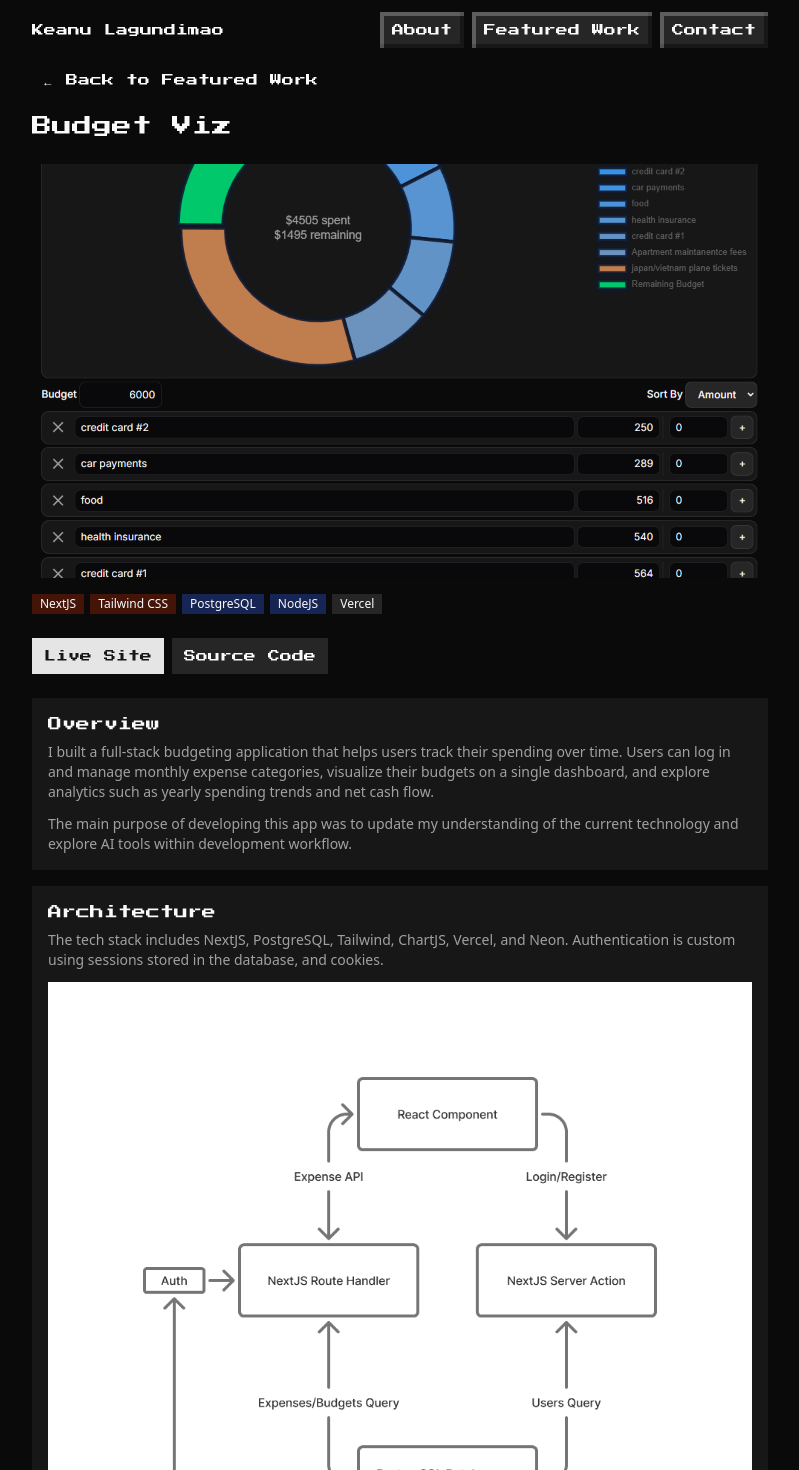
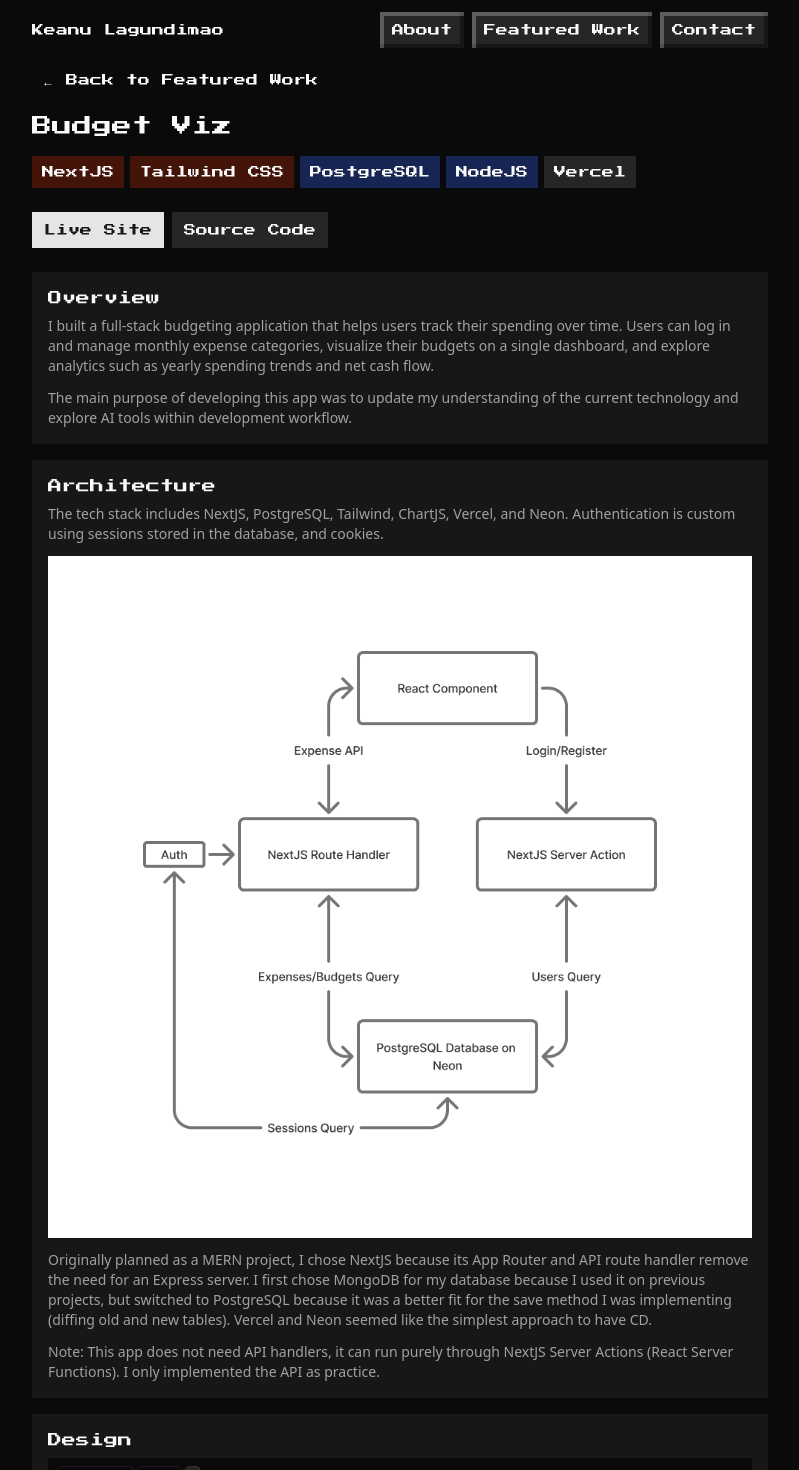
Before and after one commit to yatfu/Portfolio-Website, a Next.js app: page /projects/budget-viz-next in a window 1280 px wide. Shown: the top 1470 px of the page, without its empty margins (240-1039 px from the left). Built offline with nearby package versions, Linux system fonts and the light colour scheme.

Commit message:
style: added description to featured work grid elemnts

```diff
--- a/app/projects/[slug]/page.tsx
+++ b/app/projects/[slug]/page.tsx
@@ -1,5 +1,4 @@
 import Link from 'next/link';
-import Image from 'next/image';
 import { notFound } from 'next/navigation';
 import { projects } from '@/data/projects';
 import { cn, buttonBase, buttonVariants, buttonSizes, cardStyles } from '@/lib/utils';
@@ -24,15 +23,9 @@
 
       <h1 className="mt-4 font-retro text-xl">{project.title}</h1>
 
-      {project.coverImage && (
-        <div className={cn(cardStyles, 'relative mt-6 aspect-video w-full')}>
-          <Image src={project.coverImage} alt={project.title} fill className="object-cover" />
-        </div>
-      )}
-
       <ul className="mt-4 flex flex-wrap gap-1.5">
         {project.tags.map((tag) => (
-          <li key={tag.label} className={cn(tag.color ?? 'bg-muted', 'px-2 py-0.5 text-xs text-foreground')}>
+          <li key={tag.label} className={cn(buttonBase, buttonSizes.sm, tag.color ?? 'bg-muted', 'text-foreground')}>
             {tag.label}
           </li>
         ))}
@@ -72,8 +65,15 @@
                   return <p key={i}>{block.text}</p>;
                 }
                 if (block.type === 'image') {
-                  // eslint-disable-next-line @next/next/no-img-element -- unknown aspect ratio; let it size naturally instead of cropping via next/image's fill mode
-                  return <img key={i} src={block.src} alt={block.alt} className="w-full" />;
+                  return (
+                    <figure key={i}>
+                      {/* eslint-disable-next-line @next/next/no-img-element -- unknown aspect ratio; let it size naturally instead of cropping via next/image's fill mode */}
+                      <img src={block.src} alt={block.alt} className="w-full" />
+                      {block.description && (
+                        <figcaption className="mt-1.5 text-xs text-muted-foreground">{block.description}</figcaption>
+                      )}
+                    </figure>
+                  );
                 }
                 return (
                   <video key={i} src={block.src} poster={block.poster} controls className="w-full">
```
